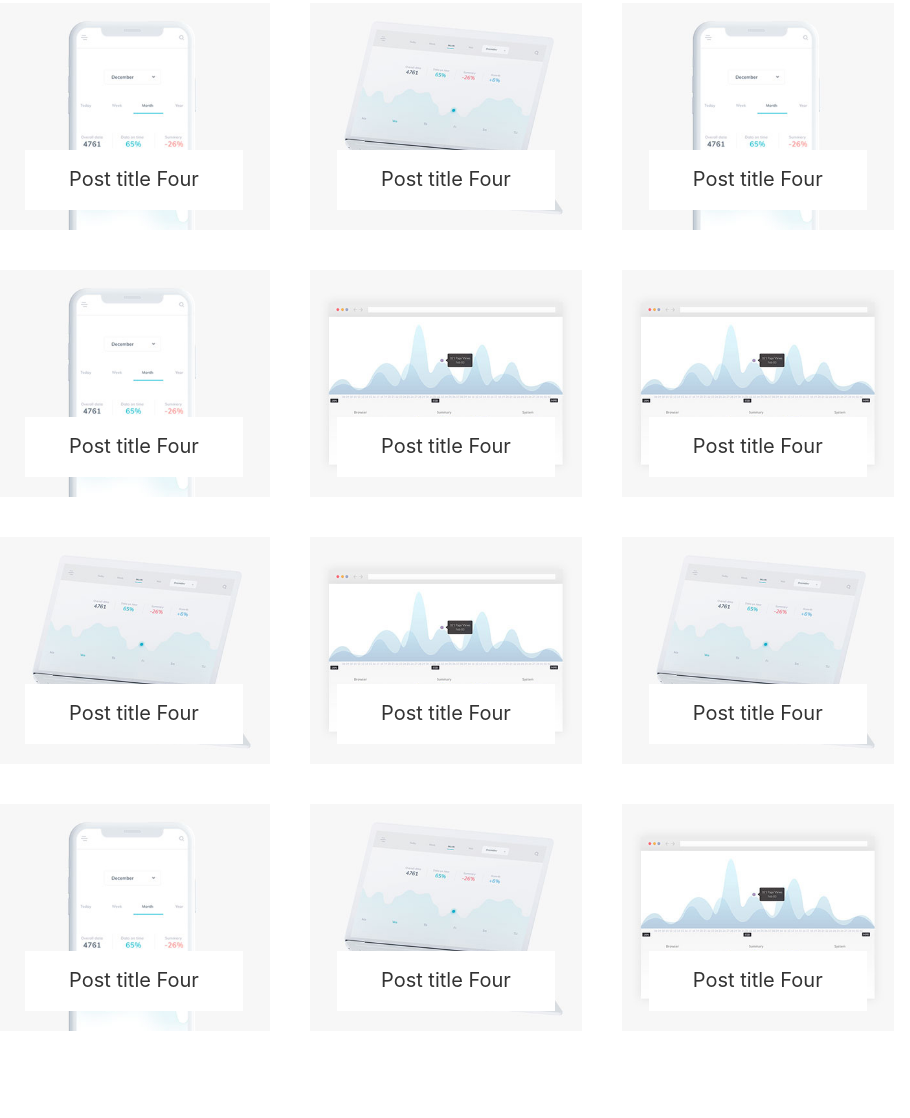
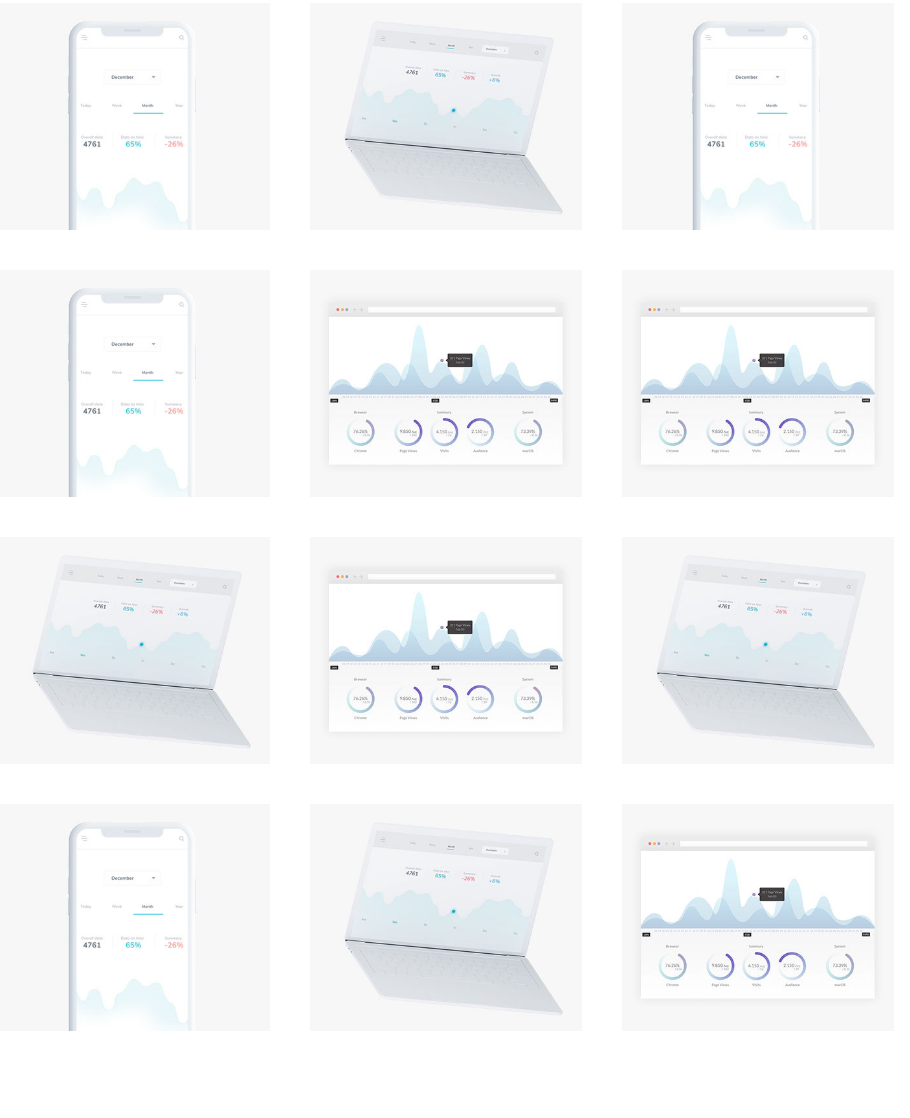
Before and after one commit to GabrielAps18/ProArky, a plain HTML site: page index.html in a window 1280 px wide. Shown: the part 4332-5450 px from the top of the page, without its empty margins (194-1104 px from the left). Drawn offline with Linux system fonts and the light colour scheme.

Commit message:
Cambios en el filtro

```diff
--- a/css/estilos.css
+++ b/css/estilos.css
@@ -537,14 +537,14 @@ textarea.contact-form-text {
 
 .box .content {
   position: absolute;
-  bottom: 20px;
-  left: 10%;
-  width: 80%;
-  height: 60px;
+  bottom: 0px;
+  left: 0%;
+  width: 0%;
+  height: 0%;
   background: #fff;
   transition: 0.5s;
   overflow: hidden;
-  padding: 15px;
+  padding: 0px;
 
   box-sizing: border-box;
 
```
